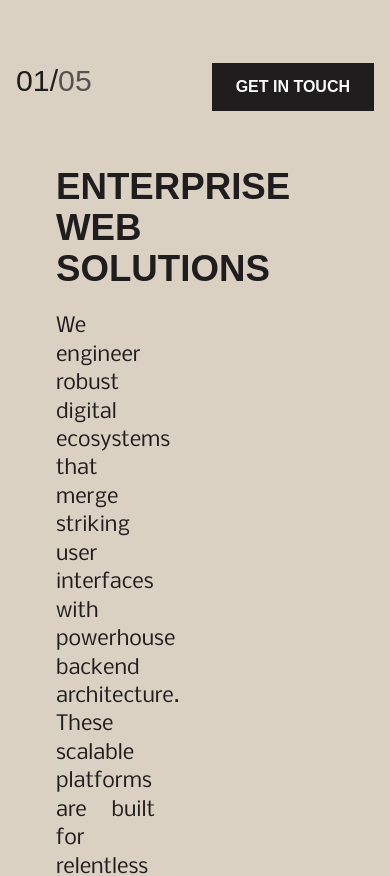
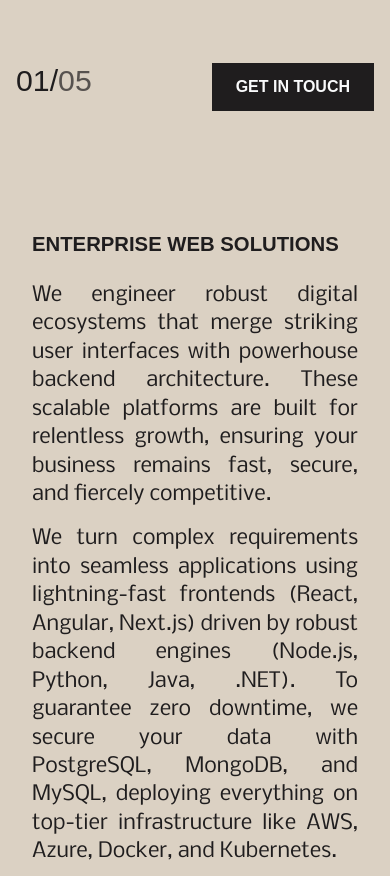
Before and after one commit to cognivanta/Website, a React (Vite) app: page / in a window 390 px wide. Shown: the part 2440-3316 px from the top of the page. Built offline with nearby package versions, Linux system fonts and the light colour scheme.

Commit message:
fix: style responsiveness for ExpertiseSection

```diff
--- a/src/components/sections/home/ExpertiseSection.tsx
+++ b/src/components/sections/home/ExpertiseSection.tsx
@@ -97,18 +97,18 @@ const ServicesScroll: React.FC = () => {
       </div>
 
       {/* 2. SCROLLING CONTENT */}
-      <div className="w-1/2 relative z-9 pb-[50vh]">
+      <div className="md:w-1/2 sm:w-fit relative z-9 pb-[50vh]">
         {sections.map((sec, i) => (
           <div
             key={sec.id}
             data-index={sec.id}
             ref={el => { sectionRefs.current[i] = el; }}
-            className="min-h-screen flex flex-col justify-center p-10 border-b-2 border-border"
+            className="min-h-screen flex flex-col justify-center p-4 md:p-10 border-b-2 border-border"
           >
-            <h2 className="text-4xl font-bold uppercase mb-6 text-left">{sec.title}</h2>
+            <p className="text-xl md:text-3xl w-full font-bold uppercase mb-6 text-left">{sec.title}</p>
             <div className="flex flex-col gap-4 font-nobile text-justify">
               {sec.content.map((paragraph, index) => (
-                <p key={index} className="text-xl max-w-lg">
+                <p key={index} className="text-xl">
                   {paragraph}
                 </p>
               ))}
```
